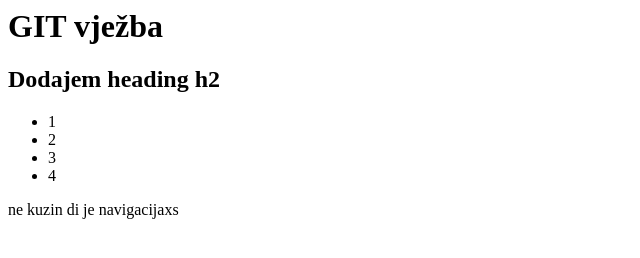
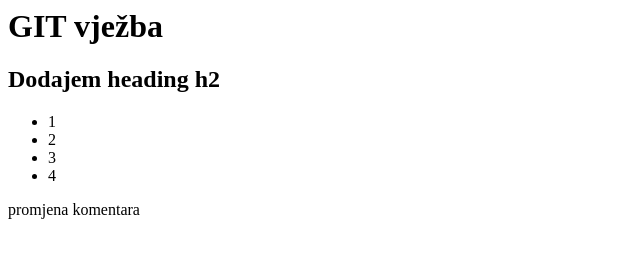
Before and after one commit to Matea00/algebra---git, a plain HTML site: page index.html in a window 1280 px wide. Shown: the full height of the page, 0-640 px from the left. Drawn offline with Linux system fonts and the light colour scheme.

Commit message:
paragraph changed

```diff
--- a/index.html
+++ b/index.html
@@ -16,7 +16,7 @@
         <li>4</li>
     </ul>
 
-    <p>ne kuzin di je navigacijaxs</p>
+    <p>promjena komentara</p>
 
 </body>
 </html>
```
